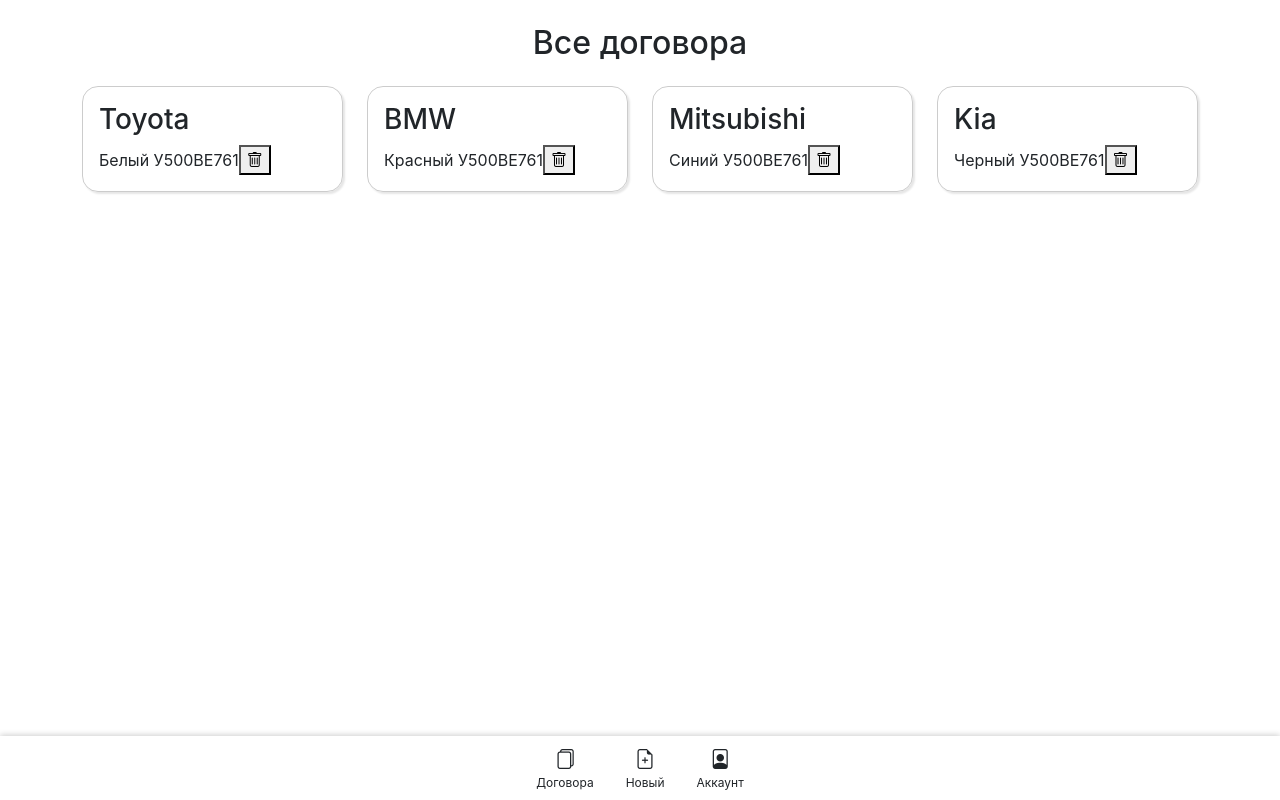
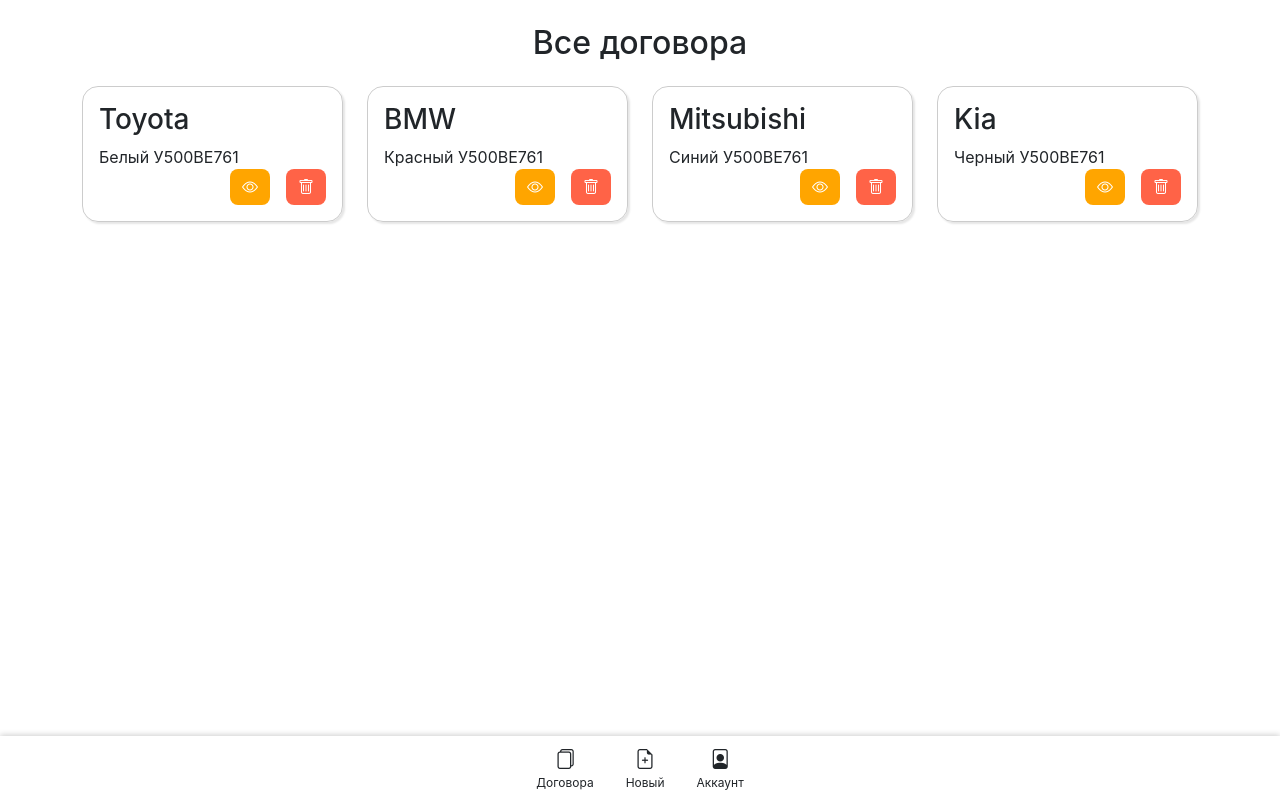
Before and after one commit to ArtemVGitHub/premium-auto-app, a React (Create React App) app: page /blanks in a window 1280 px wide. Built offline with nearby package versions, Linux system fonts and the light colour scheme.

Commit message:
Reorganize nav to blank page logic,distribute one-task functions between BlankCard Buttons

```diff
--- a/src/components/BlankCard/BlankCard.jsx
+++ b/src/components/BlankCard/BlankCard.jsx
@@ -1,16 +1,29 @@
 import React from 'react'
 import classes from './BlankCard.module.scss'
 import Button from '../UI/Button/Button'
+import ButtonGroup from '../UI/ButtonGroup/ButtonGroup'
+import { useNavigate } from 'react-router-dom'
 
 const BlankCard = props => {
+    const navigate = useNavigate()
+
+    function removeBlank(id) {
+        props.removeBlank(id)
+    }
+
     return (
-        <div className={classes.BlankCard} onClick={props.onClick}>
+        <div className={classes.BlankCard}>
             <h3>{props.model}</h3>
             <span>{props.color}</span>
             <span> {props.number}</span>
-            <Button className="pete">
-                <i className="bi bi-trash"></i>
-            </Button>
+            <ButtonGroup className={classes.ButtonGroup}>
+                <Button className={classes.ButtonMore} onClick={() => navigate(`/blanks/${props.blankId}`)}>
+                    <i className="bi bi-eye"></i>
+                </Button>
+                <Button className={classes.ButtonRemove} onClick={() => removeBlank(props.blankId)}>
+                    <i className="bi bi-trash"></i>
+                </Button>
+            </ButtonGroup>
         </div>
     )
 }
--- a/src/components/BlankCard/BlankCard.module.scss
+++ b/src/components/BlankCard/BlankCard.module.scss
@@ -6,3 +6,15 @@
     box-shadow: 2px 2px 2px rgba(#000, 0.1);
     cursor: pointer;
 }
+.ButtonGroup {
+    justify-content: end;
+}
+
+.ButtonMore {
+    background-color: orange;
+    color: #fff;
+}
+.ButtonRemove {
+    background-color: tomato;
+    color: #fff;
+}
--- a/src/components/UI/Button/Button.jsx
+++ b/src/components/UI/Button/Button.jsx
@@ -3,7 +3,7 @@
 
 const Button = ({ children, className, ...props }) => {
     return (
-        <button className={`${classes.Button} ${className}`} {...props}>
+        <button className={className ? `${classes.Button} ${className}` : classes.Button} {...props}>
             {children}
         </button>
     )
--- a/src/components/UI/Button/Button.module.scss
+++ b/src/components/UI/Button/Button.module.scss
@@ -1,3 +1,9 @@
-.Button i {
-    pointer-events: none;
+.Button {
+    border: none;
+    outline: none;
+    padding: 6px 12px;
+    border-radius: 8px;
+    & i {
+        pointer-events: none;
+    }
 }
--- a/src/components/UI/ButtonGroup/ButtonGroup.jsx
+++ b/src/components/UI/ButtonGroup/ButtonGroup.jsx
@@ -1,8 +1,8 @@
 import React from 'react'
 import classes from './ButtonGroup.module.scss'
 
-const ButtonGroup = ({ children }) => {
-    return <div className={classes.ButtonGroup}>{children}</div>
+const ButtonGroup = ({ children, className }) => {
+    return <div className={className ? `${classes.ButtonGroup} ${className}` : classes.ButtonGroup}>{children}</div>
 }
 
 export default ButtonGroup
--- a/src/components/UI/ButtonGroup/ButtonGroup.module.scss
+++ b/src/components/UI/ButtonGroup/ButtonGroup.module.scss
@@ -1,6 +1,4 @@
 .ButtonGroup {
-    margin-top: 16px;
     display: flex;
-    justify-content: center;
-    gap: 20px;
+    gap: 16px;
 }
--- a/src/pages/Blanks/Blanks.jsx
+++ b/src/pages/Blanks/Blanks.jsx
@@ -1,22 +1,15 @@
 import React, { useState } from 'react'
 import classes from './Blanks.module.scss'
 import BlankCard from '../../components/BlankCard/BlankCard'
-import { useNavigate } from 'react-router-dom'
 
 import { tempData } from '../../tempData'
 
 const Blanks = () => {
     const [blankList, setBalnkList] = useState(tempData)
 
-    const navigate = useNavigate()
-
-    function goToBlankPage(evt, id) {
-        if (evt.target.tagName !== 'BUTTON') {
-            navigate(`/blanks/${id}`)
-        } else {
-            const newBlankList = blankList.filter(blank => blank.id !== id)
-            setBalnkList(newBlankList)
-        }
+    function removeBlankFromList(id) {
+        const newBlankList = blankList.filter(blank => blank.id !== id)
+        setBalnkList(newBlankList)
     }
 
     return (
@@ -33,7 +26,8 @@
                                     model={blank.model}
                                     color={blank.color}
                                     number={blank.number}
-                                    onClick={evt => goToBlankPage(evt, blank.id)}
+                                    blankId={blank.id}
+                                    removeBlank={id => removeBlankFromList(id)}
                                 />
                             </div>
                         )
```
